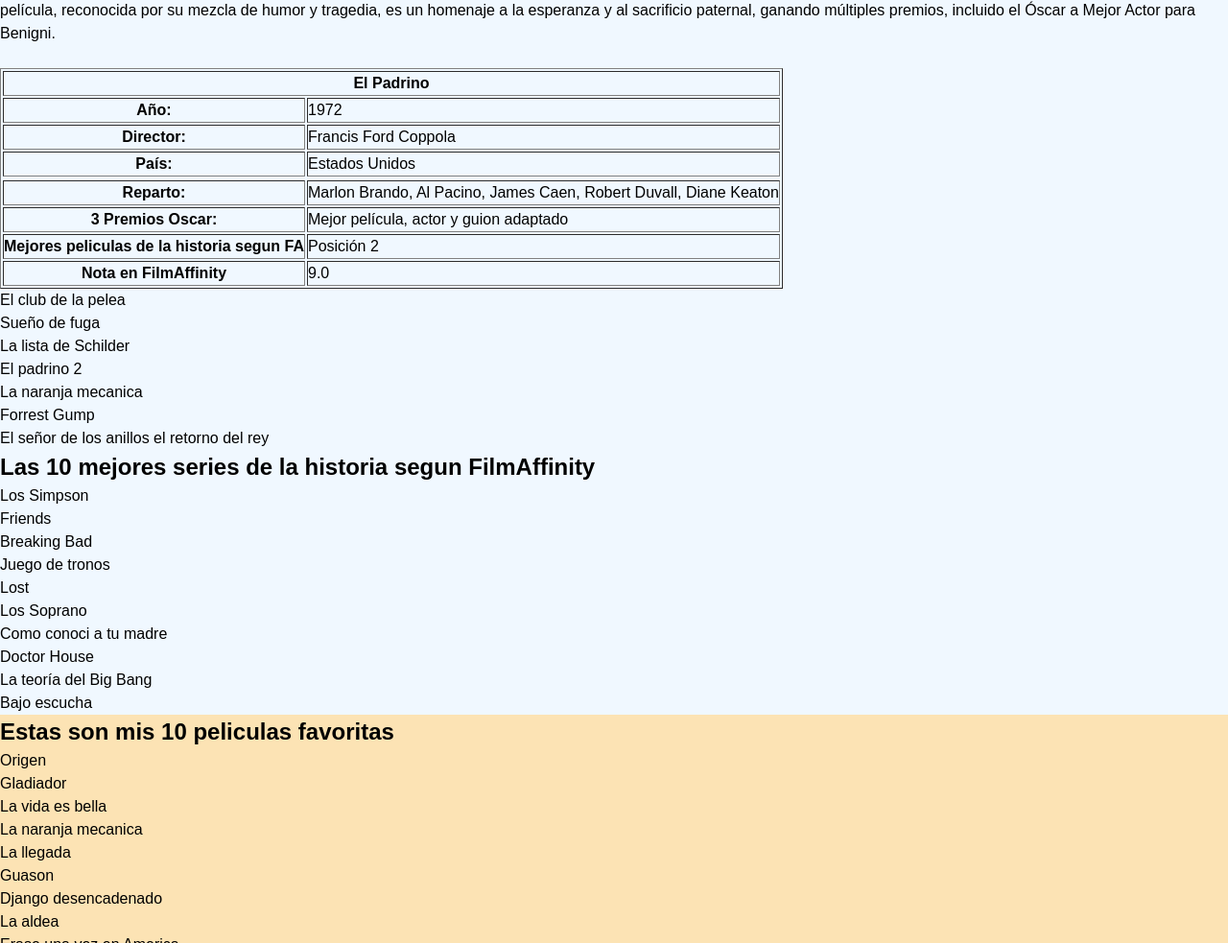
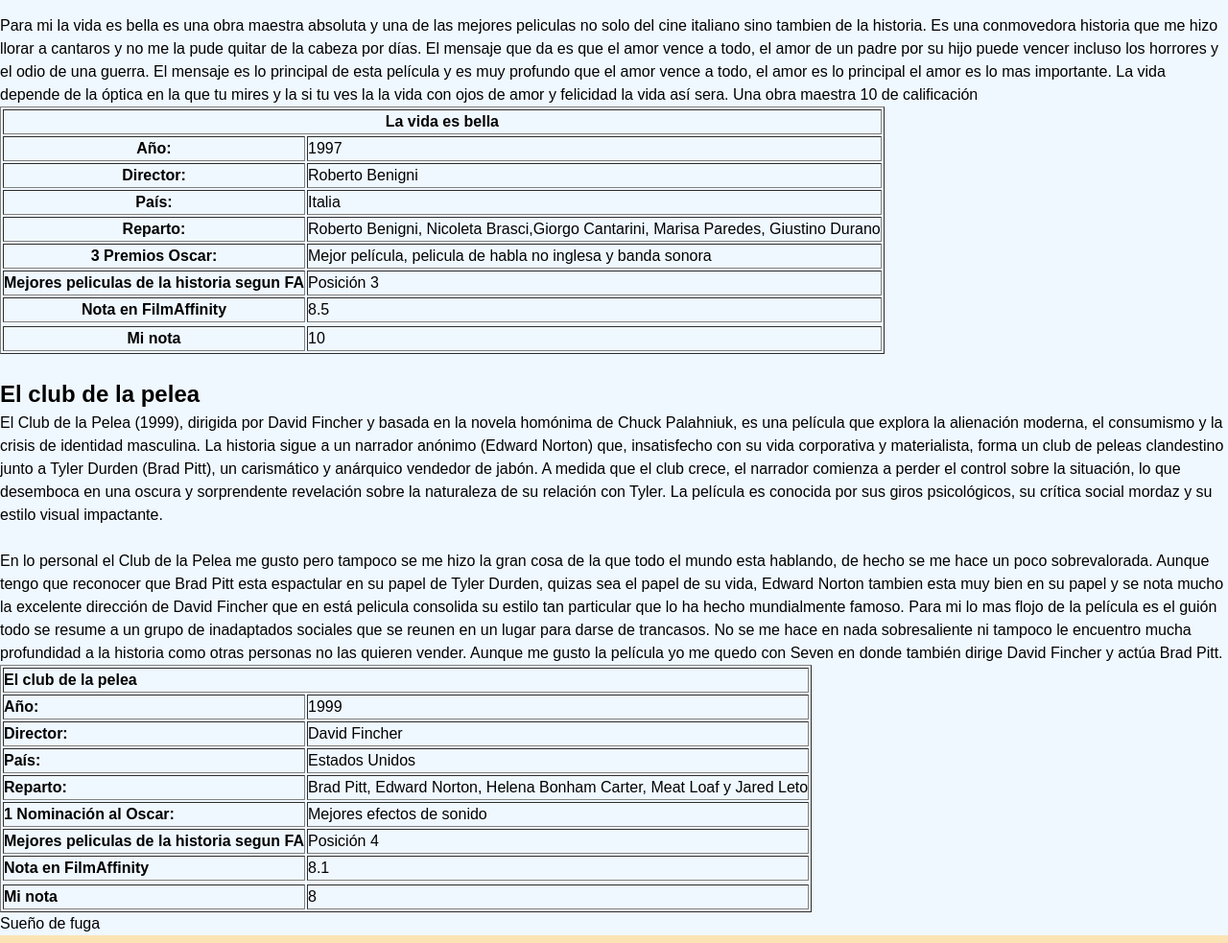
Before and after one commit to UrielYon/Cine, a plain HTML site: page index.html in a window 1280 px wide. Shown: the part 1817-2800 px from the top of the page at 96% size. Drawn offline with Linux system fonts and the light colour scheme.

Commit message:
ReduccionA5peliculasFav

```diff
--- a/index.html
+++ b/index.html
@@ -14,10 +14,8 @@
                 <ul>
                     <li><a href="">Introduccion</a></li>
                     <li><a href="">Historia del cine</a></li>
-                    <li><a href="">Las 10 mejores peliculas de la historia segun FilmAffintiy</a></li>
-                    <li><a href="">Las 10 mejores series de la historia segun Filmaffinity</a></li>
-                    <li><a href="">Mis 10 peliculas favoritas</a></li>
-                    <li><a href="">Mis 10 series favoritas</a></li>
+                    <li><a href="">Las 5 mejores peliculas de la historia segun FilmAffintiy</a></li>
+                    <li><a href="">Mis 5 peliculas favoritas</a></li>
                 </ul>
             </nav>
         </header>
@@ -35,8 +33,8 @@
 
                 </p>
         </section>
-        <section class="estilo" id="10PeliculasFA">
-            <h2>Las 10 mejores peliculas de la historia segun FilmAffinity</h2>
+        <section class="estilo" id="5PeliculasFA">
+            <h2>Las 5 mejores peliculas de la historia segun FilmAffinity</h2>
             <nav>
                 <ul>
                     <li><h2> Pulp Fiction</h2>
@@ -58,7 +56,7 @@
                             <th>País:</th>
                             <td>Estados Unidos</td>
                         </tr>
-                        <tr></tr>
+                        <tr>
                             <th>Reparto:</th>
                             <td>Jhon Travolta, Samuel L. Jackson, Bruce Willis, Uma Thruman, Ving Rhames</td>
                         </tr>
@@ -71,14 +69,10 @@
                             <td>Posición 1</td>
                         </tr>
                         <tr>
-                            <th>Mejores peliculas de los 90 segun FA</th>
-                            <td>Posición 1</td>
-                        </tr>
-                        <tr></tr>
                             <th>Nota en FilmAffinity</th>
                             <td>8.6</td>
                         </tr>
-                        <tr></tr>
+                        <tr>
                             <th>Mi nota </th>
                             <td>1</td>
                         </tr>
@@ -105,7 +99,7 @@
                             <th>País:</th>
                             <td>Estados Unidos</td>
                         </tr>
-                        <tr></tr>
+                        <tr>
                             <th>Reparto:</th>
                             <td>Marlon Brando, Al Pacino, James Caen, Robert Duvall, Diane Keaton</td>
                         </tr>
@@ -121,73 +115,102 @@
                             <th>Nota en FilmAffinity</th>
                             <td>9.0</td>
                         </tr>
+                        <tr>
+                            <th>Mi nota</th>
+                            <td>7</td>
+                        </tr>
                     </table>
                 </li>
                     <br> <h2>La vida es bella</h2>
                     <p>La vida es bella (1997), dirigida y protagonizada por Roberto Benigni, es una conmovedora película ambientada durante la Segunda Guerra Mundial que combina drama y comedia para contar una historia sobre el poder del amor y la imaginación en medio del horror. La trama sigue a Guido, un hombre judío italiano, y su hijo, quienes son enviados a un campo de concentración nazi. Para proteger a su hijo del terror de su entorno, Guido transforma la realidad en un juego, haciendo todo lo posible por mantener la inocencia del niño. La película, reconocida por su mezcla de humor y tragedia, es un homenaje a la esperanza y al sacrificio paternal, ganando múltiples premios, incluido el Óscar a Mejor Actor para Benigni.</p><br>
+                    <p>Para mi la vida es bella es una obra maestra absoluta y una de las mejores peliculas no solo del cine italiano sino tambien de la historia. Es una conmovedora historia que me hizo llorar a cantaros y no me la pude quitar de la cabeza por días. El mensaje que da es que el amor vence a todo, el amor de un padre por su hijo puede vencer incluso los horrores y el odio de una guerra. El mensaje es lo principal de esta película y es muy profundo que el amor vence a todo, el amor es lo principal el amor es lo mas importante. La vida depende de la óptica en la que tu mires y la si tu ves la la vida con ojos de amor y felicidad la vida así sera. Una obra maestra 10 de calificación</p>
                     <table border="1">
                         <tr>
-                            <th colspan="2">El Padrino</th>
+                            <th colspan="2">La vida es bella</th>
                         </tr>
                         <tr>
                             <th>Año:</th>
-                            <td>1972</td>
+                            <td>1997</td>
                         </tr>
                         <tr>
                             <th>Director:</th>
-                            <td>Francis Ford Coppola</td>
+                            <td>Roberto Benigni</td>
                         </tr>
                         <tr>
                             <th>País:</th>
-                            <td>Estados Unidos</td>
+                            <td>Italia</td>
                         </tr>
-                        <tr></tr>
+                        <tr>
                             <th>Reparto:</th>
-                            <td>Marlon Brando, Al Pacino, James Caen, Robert Duvall, Diane Keaton</td>
+                            <td>Roberto Benigni, Nicoleta Brasci,Giorgo Cantarini, Marisa Paredes, Giustino Durano</td>
                         </tr>
                         <tr>
                             <th>3 Premios Oscar:</th>
-                            <td>Mejor película, actor y guion adaptado</td>
+                            <td>Mejor película, pelicula de habla no inglesa y banda sonora</td>
                         </tr>
                         <tr>
                             <th>Mejores peliculas de la historia segun FA</th>
-                            <td>Posición 2</td>
+                            <td>Posición 3</td>
                         </tr>
                         <tr>
                             <th>Nota en FilmAffinity</th>
-                            <td>9.0</td>
+                            <td>8.5</td>
+                        </tr>
+                        <tr></tr>
+                            <th>Mi nota</th>
+                            <td>10</td>
                         </tr>
                     </table>
                     </li>
-                    <li>El club de la pelea</li>
+                    <li>
+                        <br> <h2>El club de la pelea</h2>
+                        <p>El Club de la Pelea (1999), dirigida por David Fincher y basada en la novela homónima de Chuck Palahniuk, es una película que explora la alienación moderna, el consumismo y la crisis de identidad masculina. La historia sigue a un narrador anónimo (Edward Norton) que, insatisfecho con su vida corporativa y materialista, forma un club de peleas clandestino junto a Tyler Durden (Brad Pitt), un carismático y anárquico vendedor de jabón. A medida que el club crece, el narrador comienza a perder el control sobre la situación, lo que desemboca en una oscura y sorprendente revelación sobre la naturaleza de su relación con Tyler. La película es conocida por sus giros psicológicos, su crítica social mordaz y su estilo visual impactante.</p><br>
+                        <p>En lo personal el Club de la Pelea me gusto pero tampoco se me hizo la gran cosa de la que todo el mundo esta hablando, de hecho se me hace un poco sobrevalorada. Aunque tengo que reconocer que Brad Pitt esta espactular en su papel de Tyler Durden, quizas sea el papel de su vida, Edward Norton tambien esta muy bien en su papel y se nota mucho la excelente dirección de David Fincher que en está pelicula consolida su estilo tan particular que lo ha hecho mundialmente famoso. Para mi lo mas flojo de la película es el guión todo se resume a un grupo de inadaptados sociales que se reunen en un lugar para darse de trancasos. No se me hace en nada sobresaliente ni tampoco le encuentro mucha profundidad a la historia como otras personas no las quieren vender. Aunque me gusto la película yo me quedo con Seven en donde también dirige David Fincher y actúa Brad Pitt.</p>
+                        <table border="1">
+                            <tr>
+                                <th colspan="2">El club de la pelea</th>
+                            </tr>
+                            <tr>
+                                <th>Año:</th>
+                                <td>1999</td>
+                            </tr>
+                            <tr>
+                                <th>Director:</th>
+                                <td>David Fincher</td>
+                            </tr>
+                            <tr>
+                                <th>País:</th>
+                                <td>Estados Unidos</td>
+                            </tr>
+                            <tr>
+                                <th>Reparto:</th>
+                                <td>Brad Pitt, Edward Norton, Helena Bonham Carter, Meat Loaf y Jared Leto</td>
+                            </tr>
+                            <tr>
+                                <th>1 Nominación al Oscar:</th>
+                                <td>Mejores efectos de sonido</td>
+                            </tr>
+                            <tr>
+                                <th>Mejores peliculas de la historia segun FA</th>
+                                <td>Posición 4</td>
+                            </tr>
+                            <tr>
+                                <th>Nota en FilmAffinity</th>
+                                <td>8.1</td>
+                            </tr>
+                            <tr></tr>
+                                <th>Mi nota</th>
+                                <td>8</td>
+                            </tr>
+                        </table>
+                    </li>
+
                     <li>Sueño de fuga</li>
-                    <li>La lista de Schilder</li>
-                    <li>El padrino 2</li>
-                    <li>La naranja mecanica</li>
-                    <li>Forrest Gump</li>
-                    <li>El señor de los anillos el retorno del rey</li>
                 </ul>
             </nav>
         </section>
-        <section class="estilo" id="10SeriesFA">
-            <h2>Las 10 mejores series de la historia segun FilmAffinity</h2>
-            <nav>
-                <ul>
-                    <li>Los Simpson</li>
-                    <li>Friends</li>
-                    <li>Breaking Bad</li>
-                    <li>Juego de tronos</li>
-                    <li>Lost</li>
-                    <li>Los Soprano</li>
-                    <li>Como conoci a tu madre</li>
-                    <li>Doctor House</li>
-                    <li>La teoría del Big Bang</li>
-                    <li>Bajo escucha</li>
-                </ul>
-            </nav>
-        </section>
-        <section class="estilo" id="10PeliculasFavoritas"></section>
-            <h2>Estas son mis 10 peliculas favoritas</h2>
+        <section class="estilo" id="5PeliculasFavoritas"></section>
+            <h2>Estas son mis 5 peliculas favoritas</h2>
             <nav>
                 <ul>
                     <li>Origen</li>
@@ -195,28 +218,6 @@
                     <li>La vida es bella</li>
                     <li>La naranja mecanica</li>
                     <li>La llegada</li>
-                    <li>Guason</li>
-                    <li>Django desencadenado</li>
-                    <li>La aldea</li>
-                    <li>Erase una vez en America</li>
-                    <li>Harakiri</li>
-                </ul>
-            </nav>
-        </section>
-        <section class="estilo" id="10SeriesFavoritas"></section>
-            <h2>Estas son mis 10 series favoritas</h2>
-            <nav>
-                <ul>
-                    <li>Juego de tronos</li>
-                    <li>Black Mirror</li>
-                    <li>El universo segun Stephen Hawking</li>
-                    <li>Westworld</li>
-                    <li>Malcolm el de en medio</li>
-                    <li>Vida</li>
-                    <li>The walking dead</li>
-                    <li>Cosmos</li>
-                    <li>Planeta tierra</li>
-                    <li>Sucesion</li>
                 </ul>
             </nav>
         </section>
```
